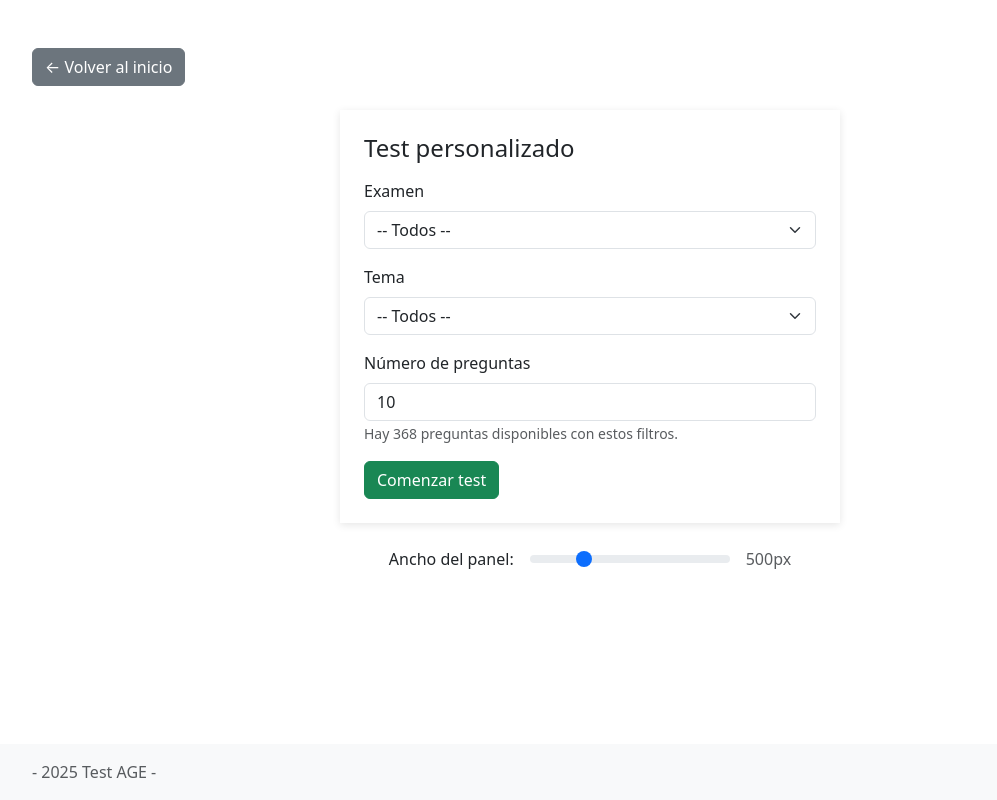
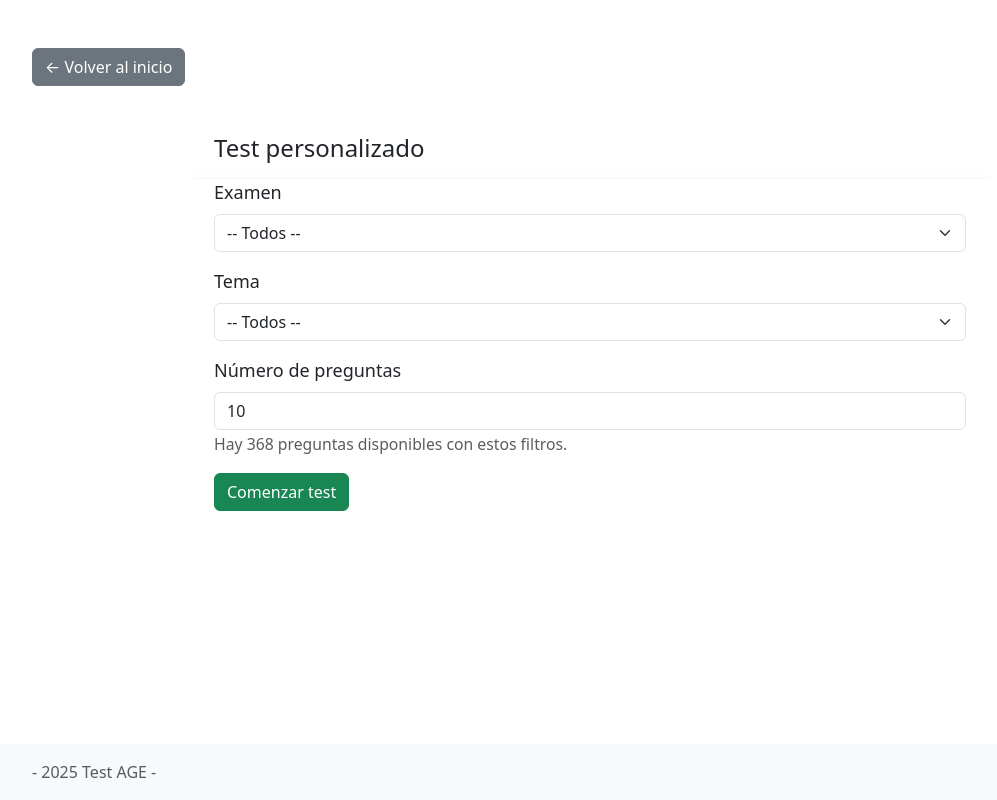
Before and after one commit to elikito/test-online-155t, a Next.js app: page / in a window 1280 px wide. Both pictures are taken after a click on the button "Test personalizado". Shown: the whole page, without its empty margins (50-1047 px from the left). Built offline with nearby package versions, Linux system fonts and the light colour scheme.

Commit message:
mejroas v4

```diff
--- a/pages/index.js
+++ b/pages/index.js
@@ -40,6 +40,8 @@ export default function Home() {
   const [customTemas, setCustomTemas] = useState([]);
   const [customTemaCounts, setCustomTemaCounts] = useState({});
   const [customExamList, setCustomExamList] = useState([]);
+  // Añade esta línea:
+  const [customFontSize, setCustomFontSize] = useState(18);
   const [customLoading, setCustomLoading] = useState(false);
 
   // Añadir estado para el ancho del panel
@@ -384,17 +386,17 @@ export default function Home() {
     setCustomTestCurrent(prev => prev + 1);
   };
 
-  function TestPanel({ questions, current, setCurrent, selectedOption, setSelectedOption, handleAnswer, nextQuestion, correctCount, incorrectCount, copiarPreguntaActual, reiniciarTest, handleSenorGPT, crearNuevoTest, showTopButtons = false }) {
+  function TestPanel({ questions, current, setCurrent, selectedOption, setSelectedOption, handleAnswer, nextQuestion, correctCount, incorrectCount, copiarPreguntaActual, reiniciarTest, handleSenorGPT, crearNuevoTest, showTopButtons = false, customFontSize = 18 }) {
     const currentQuestion = questions[current];
     return (
       <>
         {currentQuestion && (
-          <div className="card" style={{ marginBottom: '120px' }}> {/* Espacio para la barra fija */}
-            <div className="card-body">
+          <div className="card" style={{ marginBottom: '120px', boxShadow: '0 2px 8px rgba(0,0,0,0.1)', borderRadius: 0, margin: 0 }}>
+            <div className="card-body" style={{ fontSize: customFontSize }}>
               <h5 className="card-title">Pregunta {current + 1}</h5>
               <p><strong>Tema:</strong> {currentQuestion.tema || 'No especificado'}</p>
               <p className="card-text">{currentQuestion.pregunta}</p>
-              <ul className="list-group">
+              <ul className="list-group" style={{ marginBottom: 0 }}>
                 {Object.entries(currentQuestion.opciones).map(([key, value]) => {
                   let className = "list-group-item";
                   if (selectedOption) {
@@ -408,8 +410,8 @@ export default function Home() {
                     <li
                       key={key}
                       className={className}
-                      style={{ cursor: selectedOption ? 'default' : 'pointer' }}
-                      onClick={() => handleAnswer(key)}
+                      style={{ cursor: selectedOption ? 'default' : 'pointer', pointerEvents: selectedOption ? 'none' : 'auto' }}
+                      onClick={() => !selectedOption && handleAnswer(key)}
                     >
                       <strong>{key.toUpperCase()}:</strong> {value}
                     </li>
@@ -430,20 +432,6 @@ export default function Home() {
         {!showTopButtons && (
           <div className="mt-3 d-flex gap-2 flex-wrap">
             <button className="btn btn-warning" onClick={reiniciarTest}>Reiniciar test</button>
-            <button className="btn btn-info" onClick={handleSenorGPT}>Señor GPT</button>
-            <button className="btn btn-outline-secondary" onClick={() => copiarPreguntaActual(currentQuestion)}>
-              📋 Copiar
-            </button>
-          </div>
-        )}
-
-        {/* Botones para test personalizado (solo los de abajo) */}
-        {showTopButtons && (
-          <div className="mt-3 d-flex gap-2 flex-wrap">
-            <button className="btn btn-info" onClick={handleSenorGPT}>Señor GPT</button>
-            <button className="btn btn-outline-secondary" onClick={() => copiarPreguntaActual(currentQuestion)}>
-              📋 Copiar
-            </button>
           </div>
         )}
 
@@ -474,8 +462,10 @@ export default function Home() {
                   className="btn btn-outline-primary btn-sm"
                   onClick={() => {
                     const newCurrent = current - 1;
+                    if (newCurrent >= 0 && newCurrent < questions.length) {
                       setCurrent(newCurrent);
                       setSelectedOption(questions[newCurrent].respuesta_usuario || null);
+                    }
                   }}
                   disabled={current === 0}
                 >
@@ -485,8 +475,10 @@ export default function Home() {
                   className="btn btn-outline-primary btn-sm"
                   onClick={() => {
                     const newCurrent = current + 1;
+                    if (newCurrent >= 0 && newCurrent < questions.length) {
                       setCurrent(newCurrent);
                       setSelectedOption(questions[newCurrent].respuesta_usuario || null);
+                    }
                   }}
                   disabled={current === questions.length - 1}
                 >
@@ -618,7 +610,8 @@ export default function Home() {
                   ))}
                 </ul>
               </div>
-            )}
+            )} {/* <-- Cierra correctamente el bloque de búsqueda aquí */}
+
             <TestPanel
               questions={questions}
               current={current}
@@ -798,7 +791,7 @@ export default function Home() {
               <h6>Preguntas añadidas: {newQuestions.length}</h6>
               <ul className="list-group mb-2">
                 {newQuestions.map((q, idx) => (
-                  <li key={idx} className="list-group-item d-flex justify-content-between align-items-center">
+                  <li key={q.id_pregunta || idx} className="list-group-item d-flex justify-content-between align-items-center">
                     <div>
                       <strong>{q.id_pregunta}.</strong> {q.pregunta}
                       <br />
@@ -877,7 +870,6 @@ export default function Home() {
               <button className="btn btn-secondary" onClick={() => setView('')}>
                 ← Volver al inicio
               </button>
-              {/* Botones que aparecen solo cuando el test está iniciado */}
               {customTestStarted && (
                 <div className="d-flex gap-2">
                   <button
@@ -907,7 +899,6 @@ export default function Home() {
                       showCustomConfirm(
                         '¿Estás seguro de que quieres crear un nuevo test? Se perderá el progreso actual.',
                         () => {
-                          // Resetear configuración y volver al panel de configuración
                           setCustomTestStarted(false);
                           setCustomTestQuestions([]);
                           setCustomTestCurrent(0);
@@ -929,19 +920,37 @@ export default function Home() {
 
             <div
               style={{
-                width: panelWidth,
+                width: '100%',
+                maxWidth: 800,
                 margin: '0 auto',
                 background: '#fff',
-                boxShadow: '0 2px 8px rgba(0,0,0,0.1)',
-                padding: 24,
+                // boxShadow solo hasta las opciones, no en el panel entero
+                padding: 0,
                 overflowY: 'auto'
               }}
             >
               {/* Título con botones alineados a la derecha */}
-              <div className="d-flex justify-content-between align-items-center mb-3">
+              <div className="d-flex justify-content-between align-items-center mb-3 px-4 pt-4">
                 <h4 className="mb-0">Test personalizado</h4>
                 {customTestStarted && (
-                  <div className="d-flex gap-2">
+                  <div className="d-flex gap-2 align-items-center">
+                    {/* Iconos para tamaño de texto */}
+                    <button
+                      className="btn btn-light btn-sm"
+                      title="Reducir tamaño de texto"
+                      style={{ fontSize: 18, padding: '2px 8px' }}
+                      onClick={() => setCustomFontSize(s => Math.max(14, s - 2))}
+                    >
+                      <span role="img" aria-label="disminuir">A-</span>
+                    </button>
+                    <button
+                      className="btn btn-light btn-sm"
+                      title="Aumentar tamaño de texto"
+                      style={{ fontSize: 22, padding: '2px 8px' }}
+                      onClick={() => setCustomFontSize(s => Math.min(32, s + 2))}
+                    >
+                      <span role="img" aria-label="aumentar">A+</span>
+                    </button>
                     <button
                       className="btn btn-info btn-sm"
                       onClick={() => {
@@ -966,6 +975,19 @@ export default function Home() {
                 )}
               </div>
 
+              <div
+                style={{
+                  boxShadow: '0 2px 8px rgba(0,0,0,0.1)',
+                  borderRadius: 0,
+                  margin: 0,
+                  padding: 24,
+                  paddingTop: 0,
+                  paddingBottom: 0,
+                  // Responsive font size
+                  fontSize: customFontSize,
+                  transition: 'font-size 0.2s'
+                }}
+              >
                 {!customTestStarted ? (
                   <div>
                     {customLoading ? (
@@ -1011,7 +1033,10 @@ export default function Home() {
                             min={1}
                             max={Math.max(1, getFilteredCustomQuestions().length)}
                             value={customNumQuestions}
-                          onChange={e => setCustomNumQuestions(Number(e.target.value))}
+                            onChange={e => {
+                              const val = Math.max(1, Math.min(Number(e.target.value), getFilteredCustomQuestions().length));
+                              setCustomNumQuestions(val);
+                            }}
                           />
                           <small className="text-muted">
                             Hay {getFilteredCustomQuestions().length} preguntas disponibles con estos filtros.
@@ -1029,7 +1054,6 @@ export default function Home() {
                   </div>
                 ) : (
                   <div>
-                  {/* Usar el mismo TestPanel que el panel principal */}
                     <TestPanel
                       questions={customTestQuestions}
                       current={customTestCurrent}
@@ -1050,63 +1074,12 @@ export default function Home() {
                         const url = `https://www.google.com/search?q=${encodeURIComponent('ChatGPT ' + texto)}`;
                         window.open(url, '_blank');
                       }}
-                    showTopButtons={false}
+                      showTopButtons={true}
+                      customFontSize={customFontSize}
                     />
-                  {customTestQuestions.length > 0 && (
-                    <div className="mt-4">
-                      <h5>Navegación de preguntas</h5>
-                      <div className="d-flex flex-wrap gap-2 justify-content-center">
-                        {customTestQuestions.map((q, index) => {
-                          let btnClass = "btn btn-outline-secondary";
-                          if (index === customTestCurrent) {
-                            btnClass += " active";
-                          } else if (q.respuesta_usuario) {
-                            btnClass += q.respuesta_usuario === q.respuesta_correcta ? " btn-success" : " btn-danger";
-                          }
-                          const num = (index + 1).toString().padStart(2, '0');
-                          return (
-                            <button
-                              key={index}
-                              className={btnClass}
-                              style={{
-                                width: 44,
-                                height: 44,
-                                padding: 0,
-                                fontWeight: 'bold',
-                                fontVariantNumeric: 'tabular-nums',
-                                fontSize: 18,
-                                flex: '0 0 44px'
-                              }}
-                              onClick={() => {
-                                setCustomTestCurrent(index);
-                                setCustomTestSelected(q.respuesta_usuario || null);
-                              }}
-                            >
-                              {num}
-                            </button>
-                          );
-                        })}
-                      </div>
                   </div>
                 )}
               </div>
-              )}
-            </div>
-
-            {/* Slider para ajustar el ancho del panel */}
-            <div className="mt-4 d-flex align-items-center justify-content-center gap-3">
-              <label className="form-label mb-0">Ancho del panel:</label>
-              <input
-                type="range"
-                className="form-range"
-                min="400"
-                max="800"
-                step="50"
-                value={panelWidth}
-                onChange={e => setPanelWidth(Number(e.target.value))}
-                style={{ width: '200px' }}
-              />
-              <span className="text-muted">{panelWidth}px</span>
             </div>
           </>
         )}
```
Lines whose indentation alone changed are shown as unchanged.
